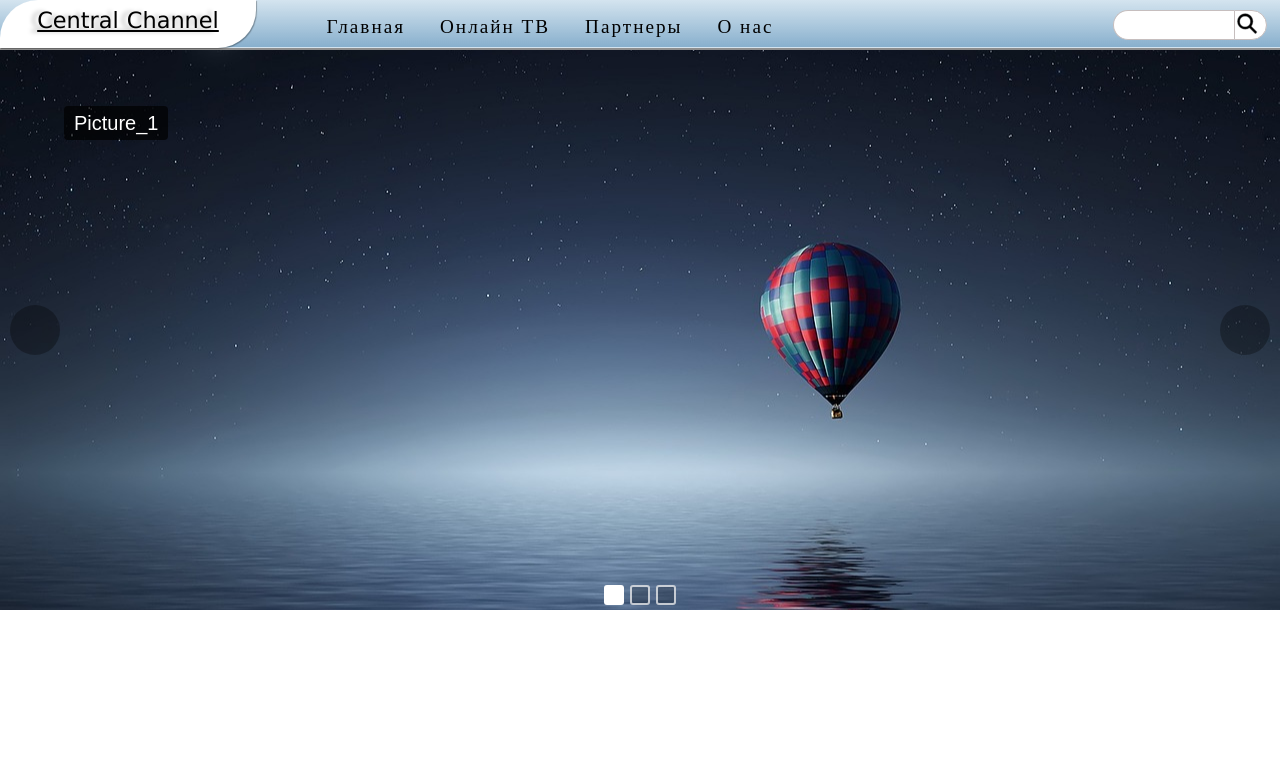
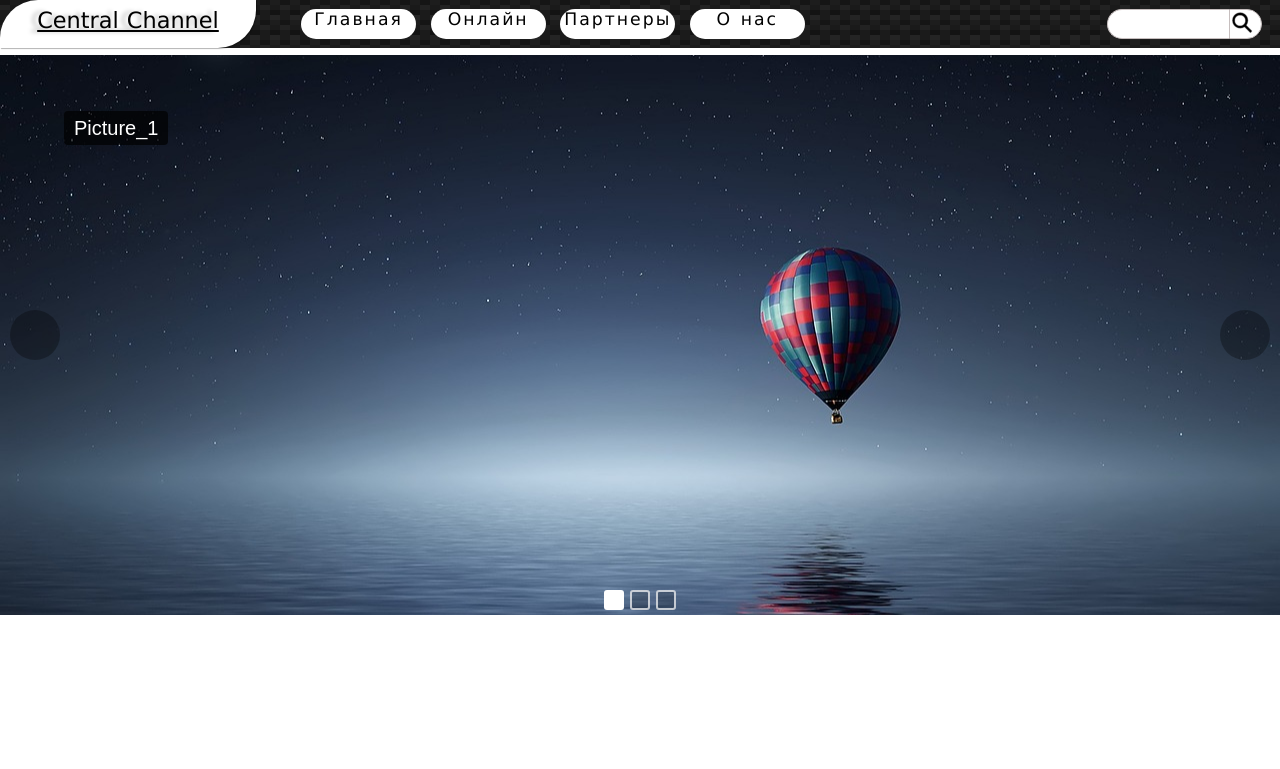
Before and after one commit to jekakuba/web_dev, a PHP site: page /header.html in a window 1280 px wide. Shown: the top 769 px of the page. Run offline with PHP 8.4, Linux system fonts and the light colour scheme.

Commit message:
Новый бэкграунд в шапке. Адекватное навигационное меню. Фикс поиска

```diff
--- a/html/header.html
+++ b/html/header.html
@@ -25,7 +25,7 @@
 			<nav class="header-nav">
 				<ul>
 					<li> <a href="#"> Главная </a> </li>
-					<li> <a href="#"> Онлайн ТВ </a> </li>
+					<li> <a href="#"> Онлайн </a> </li>
 					<li> <a href="#"> Партнеры </a> </li>
 					<li> <a href="#"> О нас </a> </li>
 				</ul>
--- a/html/style.css
+++ b/html/style.css
@@ -1,4 +1,5 @@
 @import url("css/my-slider.css");
+
 body{
 	min-height: 800px;
 	min-width: 1024px;
@@ -13,33 +14,40 @@ body{
     vertical-align: baseline;
 }
 
-
 header{
 	width: 100%;
 }
 
 .header-top{
+	margin-bottom: 7px;
 	width: inherit;
 	height: 3em;
-	border-bottom: 2px solid #8e8e8e;
-	background-image: url(img/bg_metalblue_gradient.png);
+
+	/*background-image: url(img/bg_metalblue_gradient.png);
+	*/
+
+	background:
+		linear-gradient(27deg, #151515 5px, transparent 5px) 0 5px,
+		linear-gradient(207deg, #151515 5px, transparent 5px) 10px 0px,
+		linear-gradient(27deg, #222 5px, transparent 5px) 0px 10px,
+		linear-gradient(207deg, #222 5px, transparent 5px) 10px 5px,
+		linear-gradient(90deg, #1b1b1b 10px, transparent 10px),
+		linear-gradient(#1d1d1d 25%, #1a1a1a 25%, #1a1a1a 50%, transparent 50%, transparent 75%, #242424 75%, #242424);
+	background-color: #131313;
+	background-size: 20px 20px;
 }
 
 .header-nav{
 	width: 56%;
 	height: inherit;
 	float: left;
-
 }
 
 .header-nav ul{
 	list-style: none;
-
-
-}
-.header-nav li{
-	float: left;
-	padding: 0px 30px 0px 5px;
+	margin: 0;
+	padding: 0;
+	margin: 9px 30px 0 5px;
 }
 
 .header-nav a:link,
@@ -52,11 +60,39 @@ header{
 	letter-spacing: 2px;
 }
 
-.header-nav a:hover{
-	text-decoration: underline;
+.header-nav ul li{
+	width: 10em;
+	height: 30px;
+	float: left;
+	-webkit-box-sizing: content-box;
+	-moz-box-sizing: content-box;
+	box-sizing: content-box;
+	overflow: hidden;
+	border: none;
+	-webkit-border-radius: 38px 38px 38px 38px;
+	border-radius: 38px 38px 38px 38px;
+	font: normal 1em Verdana, Geneva, sans-serif;
+	color: rgba(0,0,0,1);
+	text-align: center;
+	-o-text-overflow: ellipsis;
+	text-overflow: ellipsis;
+	word-spacing: 1px;
+	background: #ffffff;
+	margin-left: 1em;
+	line-height: 30px;
+	transition: linear 0.2s;
+
 }
 
-.header-logo {
+@media screen and (max-width: 1350px)
+{
+	.header-nav ul li{
+		width: 8em;
+		font: normal 0.9em Verdana, Geneva, sans-serif;
+	}
+}
+
+.header-logo{
 	width: 20%;
 	margin-right: 2%;
 	height: 100%;
@@ -66,8 +102,8 @@ header{
 	box-sizing: content-box;
 	overflow: hidden;
 	border: none;
-	-webkit-border-radius: 38px 0 0;
-	border-radius: 38px 0px 38px 0px;
+	-webkit-border-radius: 38px 0 38px 0;
+	border-radius: 38px 0 38px 0;
 	font: normal 1.4em Verdana, Geneva, sans-serif;
 	color: rgba(0,0,0,1);
 	text-decoration: underline;
@@ -98,24 +134,19 @@ header{
 	float: right;
 }
 
-.search-bar-form{
-	padding-top: 10px;
-}
-
 .search-input{
-	border-radius: 40px 0px 0px 40px;
+	border-radius: 40px 0 0 40px;
 	border: 1px solid #c6bebe;
 	border-right: none;
 	outline:none;
-	padding-left: 10px;
-	padding-right: 4px;
+	padding: 0 4px 0 10px;
 	width: 8em;
-	height: 26px;
+	height: 28px;
 	float: right;
 }
 
 .search-button{
-	border-radius: 0px 40px 40px 0px;
+	border-radius: 0 40px 40px 0;
 	background-color: #fff;
 	border: 1px solid #c6bebe;
 	outline:none;
@@ -124,16 +155,20 @@ header{
 	width: 33px;
 	height: 30px;
 	float: right;
-	margin-right: 5%;
-
-}
-
-.search-button:hover{
-	background-color: #bfbfbf;
+	margin-right: 7%;
 	transition: linear 0.2s;
 }
 
+.search-button,
+.search-input{
+	margin-top: 9px;
+}
 
+.search-button:hover,
+.header-nav ul li:hover{
+	background-color: #bfbfbf;
+
+}
 
 header::after{
 	clear: both;
```
